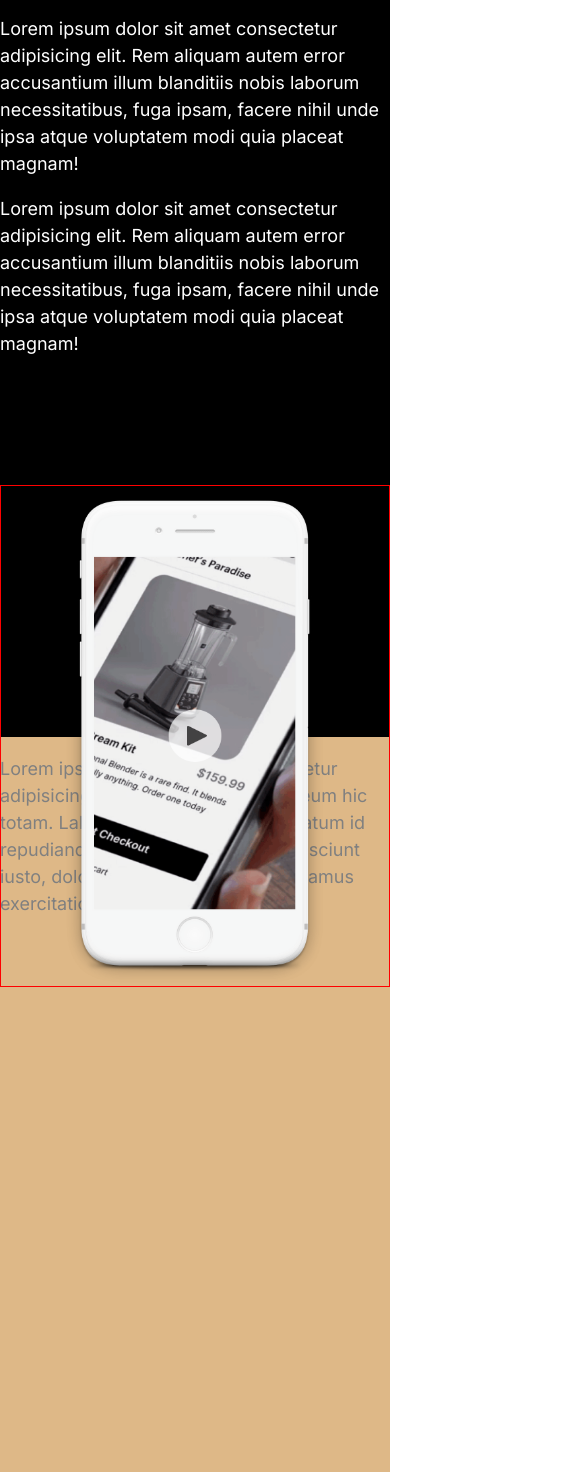
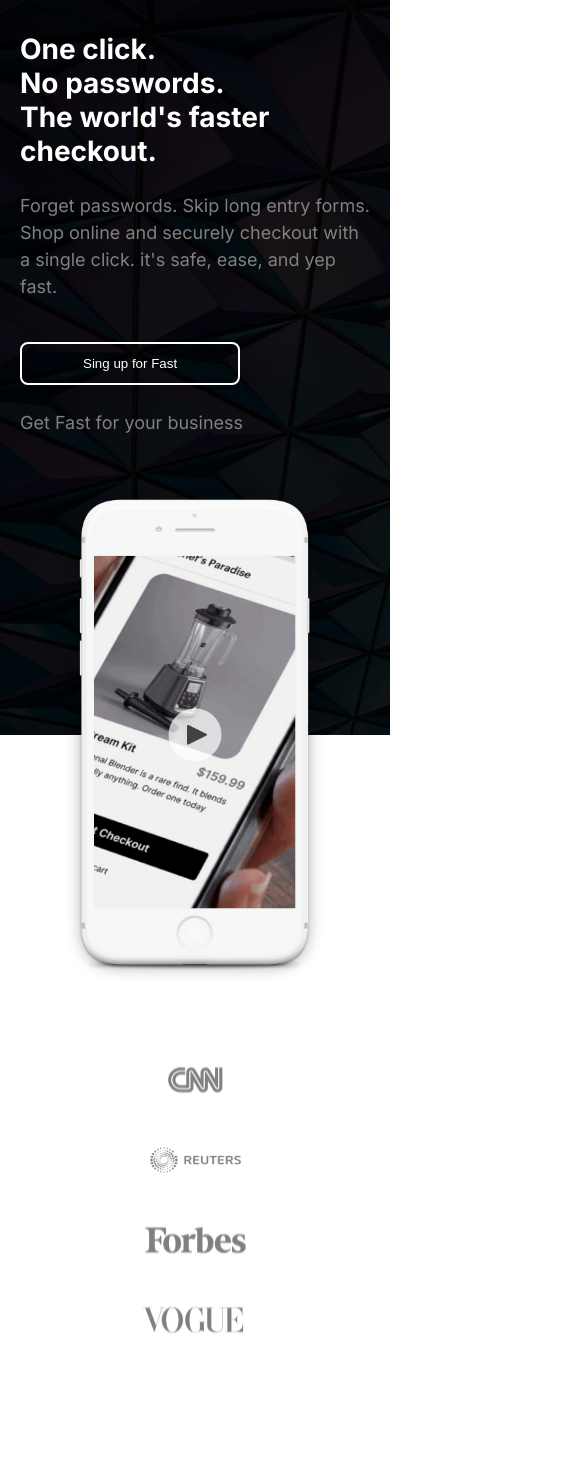
Before and after one commit to Nekurm88/Faster, a plain HTML site: page index.html in a window 390 px wide. Shown: the part 89-1561 px from the top of the page, 585 px wide, since content can reach past the window. Drawn offline with Linux system fonts and the light colour scheme.

Commit message:
se agregaron cambios en secciones

```diff
--- a/css/header.css
+++ b/css/header.css
@@ -6,7 +6,6 @@
     block-size: 86px;
     justify-content: space-between;
     align-items: center;
-    gap: 332px;
     padding-inline: 20px;
 }
 
@@ -37,9 +36,27 @@
     font: var(--button);
     border-radius: 8px;
     padding-inline: 16px;
-    padding-block: 8px;
+    padding-block: 12px;
+    cursor: pointer;
+    transition: scale(2s);
+}
+
+.header-button:active {
+    scale: .9;
 }
 
 .header-button:hover {
     box-shadow:  0 .125rem .625rem .125rem rgba(214, 212, 212, 0.587);
 }
+
+
+
+@media screen and (max-width: 812px) {
+    .menu a{
+        display: none;
+    }
+
+    .header-button {
+        display: none;
+    }
+}
--- a/css/hero.css
+++ b/css/hero.css
@@ -3,10 +3,67 @@
     color: white;
     grid-row-start: 1;
     block-size: 814px;
+    background-image: url(../images/background.png);
+}
+
+.hero1 {
+    font: var(--headline3);
+    margin: 0;
 }
 
 .hero-content {
     display: flex;
-    justify-content: center;
+    padding-block-start: 207px;
     flex-direction: column;
+    align-items: start;
 }
+
+.text1 {
+    display: flex;
+    flex-direction: column;
+    gap: 24px;
+    max-inline-size: 672px;
+}
+
+.text1 p {
+    margin-block-start: 0;
+    color: var(--grey);
+    font: var(--body1-regular)
+}
+
+.button2 {
+    margin-block-start: 24px;
+    border: 2px solid white;
+    background-color: transparent;
+    color: white;
+    border-radius: 8px;
+    padding-block: 12px;
+    padding-inline: 61px;
+    cursor: pointer;
+}
+
+.button2:active{
+    scale: .9;
+}
+
+.button2:hover {
+    box-shadow:  0 .125rem .625rem .125rem rgba(214, 212, 212, 0.587);
+}
+
+.hero-content span {
+    padding-block-start: 24px;
+    color: var(--grey);
+}
+
+@media screen and (max-width: 812px) {
+    .hero-content {
+        padding-block-start: 35px;
+        padding-inline: 20px !important;
+    }
+
+    .hero1 {
+        font: var(--headline4);
+    }
+
+
+}
--- a/css/index.css
+++ b/css/index.css
@@ -30,10 +30,7 @@
   color: var(--grey);
 }
 
-section {
-  block-size: 500px;
 
-}
 
 .grid {
   display: grid;
@@ -54,24 +51,27 @@
 
 .inset-grid [class*="content"] {
   grid-area: content;
+  padding-inline-start: 22px;
 }
 
-@media screen and (max-width: 1400px) {
+@media screen and (max-width: 1366px) {
   :root {
-      --phoneInlineSize: 300px;
+      --phoneInlineSize: 288px;
       --gridTemplateColums: auto var(--phoneInlineSize) 1fr auto;
     }
-  }
-@media screen and (max-width: 1000px) {
+
+    .inset-grid [class*="content"] {
+      grid-area: content;
+      padding-inline-start: 60px;
+    }
+
+}
+@media screen and (max-width: 812px) {
   :root {
       --phoneBlockSize: 500px;
       --phoneInlineSize: 264px;
       --gridTemplateColums: auto auto 1fr auto;
     }
-
-    /*section {
-      block-size: 772px;
-    }*/
 
     .grid {
       display: block;
@@ -79,9 +79,7 @@
 
     .hero {
       block-size: auto;
-      /*padding-block: 50px;*/
       grid-row-start: initial;
-      /*padding-block-end: calc(var(--phoneBlockSize) / 2 + 2rem);*/
     }
 
     .press {
@@ -90,7 +88,9 @@
     }
 
     .hero-content {
-      display: initial;
+      display: flex;
+      block-size: auto;
+      align-items: start;
     }
 
     .sticky {
@@ -106,4 +106,7 @@
       max-block-size: 100%;
     }
 
+    .inset-grid [class*="content"] {
+      padding-inline-start: 0px;
+    }
 }
--- a/css/press.css
+++ b/css/press.css
@@ -1,11 +1,65 @@
 .press {
-    background-color: burlywood;
-    block-size: 500px;
+    background-color: white;
+    block-size: 950px;
     grid-row-start: 2;
-    /*margin-block-start: -70px;*/
 }
 
 .press-content {
     display: flex;
-    /*grid-area: content;*/
+    flex-direction: column;
 }
+
+.press-logos {
+    padding-block: 45px;
+}
+
+.vatocel {
+    inline-size: 100%;
+    aspect-ratio: 16/9;
+    vertical-align: middle;
+    overflow: hidden;
+}
+
+.press1 {
+    font: var(--headline2);
+    color: black;
+    margin: 0;
+    padding-block-start: 64px;
+    padding-block-end: 24px;
+}
+
+.press-content span {
+    color: var(--gray);
+}
+
+@media screen and (max-width: 812px) {
+    .press {
+        /*block-size: 1100px;*/
+    }
+
+    .press-logos {
+        display: flex;
+        flex-direction: column;
+        justify-content: flex-end;
+        padding-block-start: 300px;
+        padding-block-end: 127px;
+        padding-inline: 20px;
+        block-size: 313px;
+        flex-wrap: wrap;
+        align-items: center;
+        gap: 24px
+    }
+
+    .press-logos img {
+        block-size: 56px;
+        inline-size: 115px;
+        aspect-ratio: 16/9;
+    }
+
+    .press1 {
+        padding-block-start: 64px;
+        font: var(--headline2);
+        color: black;
+        margin: 0;
+    }
+}
--- a/css/sticky.css
+++ b/css/sticky.css
@@ -1,5 +1,4 @@
 .sticky {
-    border: 1px solid red;
     position: sticky;
     inset-block-start: 200px;
     grid-area: phone;
--- a/index.html
+++ b/index.html
@@ -13,7 +13,7 @@
 <body>
   <header class="header">
        <a href="" class="logo">
-        <img src="./images/FASTER.png" alt="">
+        <img src="./images/FASTER.png" height="20px" width="92px" alt="">
       </a>
         <nav class="menu">
           <a href="" class="selected">How Fast?</a>
@@ -28,8 +28,14 @@
   <div class="grid">
       <section class="hero inset-grid" aria-label="seccion principal">
           <div class="hero-content">
-            <p>Lorem ipsum dolor sit amet consectetur adipisicing elit. Rem aliquam autem error accusantium illum blanditiis nobis laborum necessitatibus, fuga ipsam, facere nihil unde ipsa atque voluptatem modi quia placeat magnam!</p>
-            <p>Lorem ipsum dolor sit amet consectetur adipisicing elit. Rem aliquam autem error accusantium illum blanditiis nobis laborum necessitatibus, fuga ipsam, facere nihil unde ipsa atque voluptatem modi quia placeat magnam!</p>
+            <div class="text1">
+              <h1 class="hero1">One click. <br>
+              No passwords. <br>
+              The world's faster checkout.</h1>
+              <p>Forget passwords. Skip long entry forms. Shop online and securely checkout with a single click. it's safe, ease, and yep fast.</p>
+            </div>
+            <button class="button2">Sing up for Fast</button>
+            <span>Get Fast for your business</span>
           </div>
       </section>
       <div class="sticky">
@@ -37,12 +43,21 @@
       </div>
       <section class="press inset-grid" aria-label="seccion de prensa">
        <div class="press-content">
-      <p>Lorem ipsum dolor sit amet consectetur adipisicing elit. Nostrum fugit modi eum hic totam. Laborum praesentium voluptatum id repudiandae ratione alias ex fuga nesciunt iusto, dolor dignissimos porro accusamus exercitationem?</p>
+        <div class="press-logos">
+          <img src="./images/cnn.png" alt="">
+          <img src="./images/reuters.png" alt="">
+          <img src="./images/forbes.png" alt="">
+          <img src="./images/vogue.png" alt="">
+        </div>
+          <img class="vatocel" src="./images/vatocel.png"  alt="">
+          <h1 class="press1">Check out faster than you <br>
+          can say "Fast Checkout"</h1>
+          <span>No more resetting passwords or painstakingly typing in your billing and shipping adres. Join people in 35 countries who are checking out with faster.</span>
        </div>
       </section>
       <section class="transactions inset-grid">
         <div class="transtactions-content">
-          <p>Lorem ipsum dolor sit amet consectetur adipisicing elit. Ea possimus animi aperiam exercitationem assumenda vero, voluptatum ratione accusamus dolore. Cupiditate sit totam, recusandae ut dolores obcaecati ipsam temporibus eos asperiores!</p>
+
         </div>
       </section>
       <section class="why inset-grid">
```
Also changed, not shown: images/background.png (added), images/vatocel.png (renamed from images/Rectangle 64.png).
